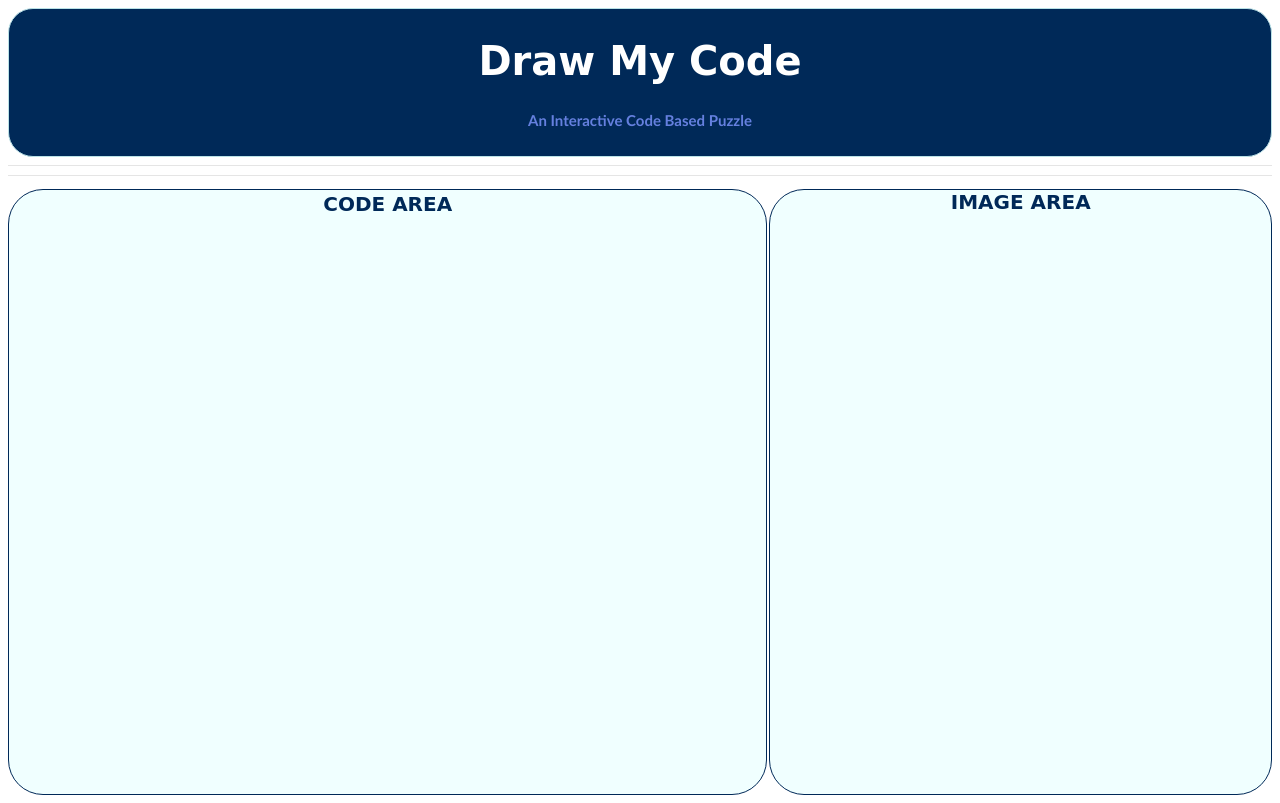
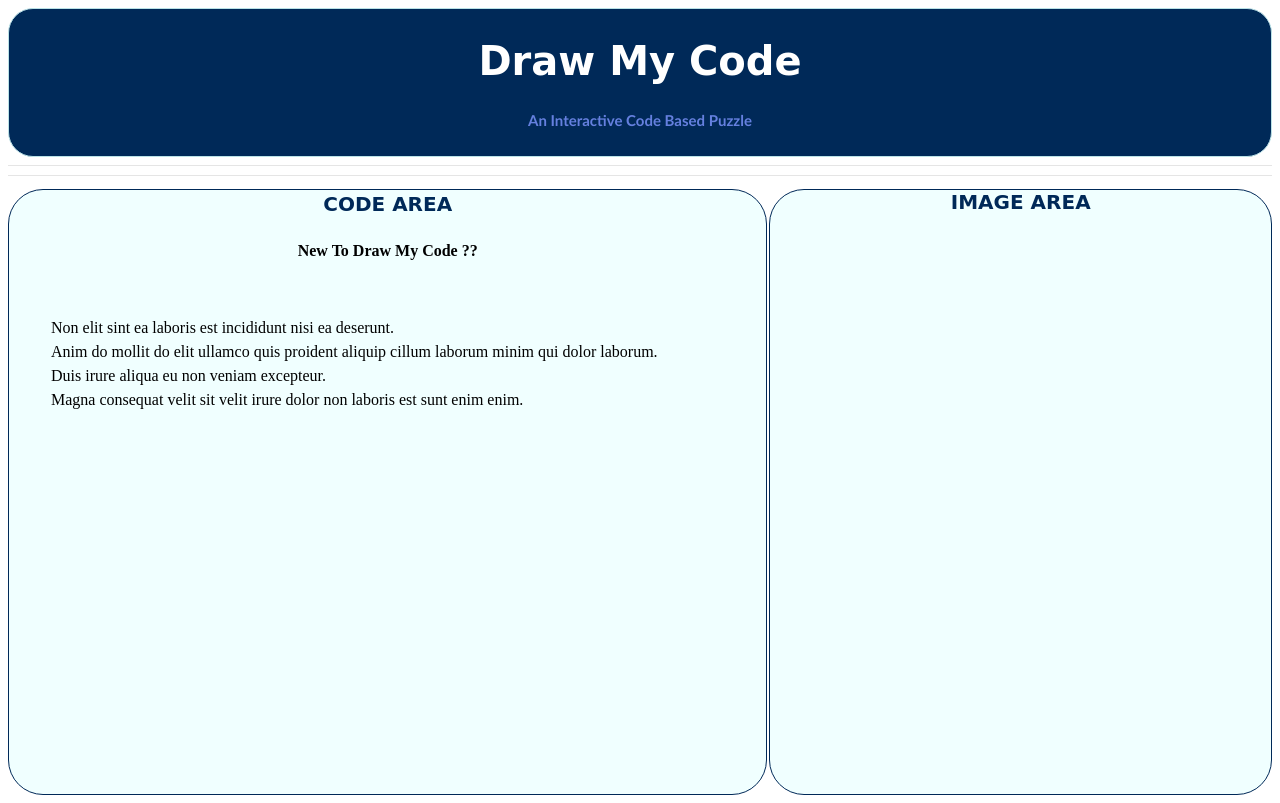
Before and after one commit to arjkashyap/Draw-My-Code, a React (Create React App) app: page / in a window 1280 px wide. Built offline with nearby package versions, Linux system fonts and the light colour scheme.

Commit message:
working on tut list

```diff
--- a/src/components/CodeArea.js
+++ b/src/components/CodeArea.js
@@ -1,12 +1,16 @@
-import React from "react";
+import React, { useState } from "react";
 import "../css/CodeArea.css";
+import Tutorial from "./Tutorial";
 
 // Coding section for the puzzle
 
 function CodeArea() {
+  const [showTutorial, setTutState] = useState(true);
+
   return (
     <div className="CodeArea">
       <h4 className="code-area-header"> CODE AREA </h4>
+      <Tutorial showTutorial={showTutorial} />
     </div>
   );
 }
--- /dev/null
+++ b/src/components/Tutorial.js
@@ -0,0 +1,30 @@
+import React from "react";
+import "../css/Tutorial.css";
+
+function Tutorial(props) {
+  console.log(props.showTutorial);
+  if (props.showTutorial) {
+    return (
+      <div className="Tutorial">
+        <h4> New To Draw My Code ??</h4>
+        <br />
+        <ul className="rules-list">
+          <li> Non elit sint ea laboris est incididunt nisi ea deserunt. </li>
+          <li>
+            {" "}
+            Anim do mollit do elit ullamco quis proident aliquip cillum laborum
+            minim qui dolor laborum.{" "}
+          </li>
+          <li> Duis irure aliqua eu non veniam excepteur. </li>
+          <li>
+            {" "}
+            Magna consequat velit sit velit irure dolor non laboris est sunt
+            enim enim.{" "}
+          </li>
+        </ul>
+      </div>
+    );
+  }
+}
+
+export default Tutorial;
--- a/src/css/CodeArea.css
+++ b/src/css/CodeArea.css
@@ -1,7 +1,7 @@
 .CodeArea {
   flex: 50%;
   justify-content: center;
-  border: rgb(0, 41, 88) solid 1.5px;
+  border: rgb(0, 41, 88) solid 0.5px;
   border-radius: 35px;
   background-color: azure;
   margin-right: 1.5px;
--- a/src/css/ImageArea.css
+++ b/src/css/ImageArea.css
@@ -1,7 +1,7 @@
 .ImageArea {
   flex: 30%;
   justify-content: center;
-  border: rgb(0, 41, 88) solid 1.5px;
+  border: rgb(0, 41, 88) solid 0.5px;
   background-color: azure;
   border-radius: 35px;
   margin-left: 0.5px;
--- /dev/null
+++ b/src/css/Tutorial.css
@@ -0,0 +1,9 @@
+.rules-list {
+  line-height: 1.5em;
+  list-style-type: none;
+
+}
+
+.rules-list li {
+  text-align: left;
+}
```
Also changed, not shown: src/img/ListImage.png (added).
